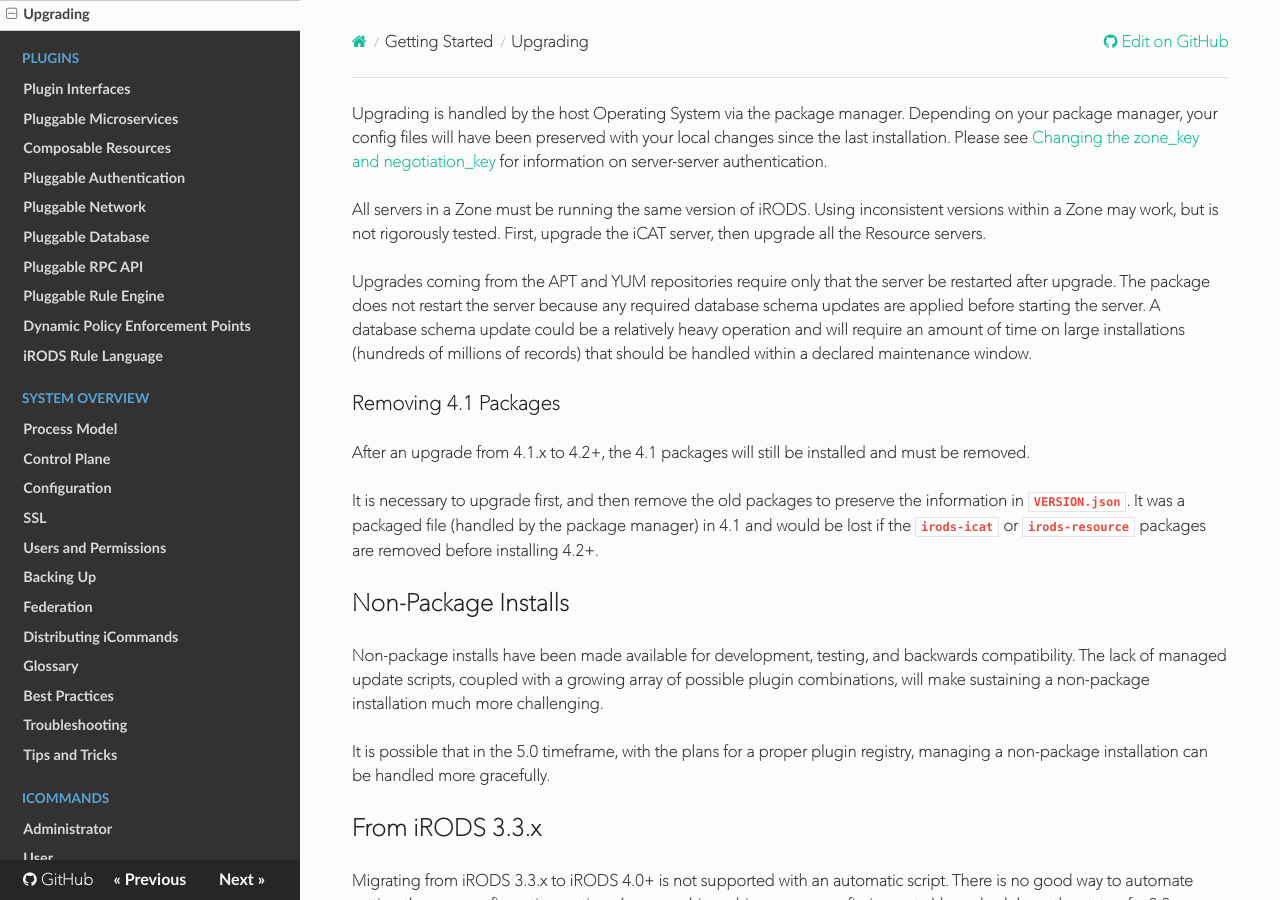
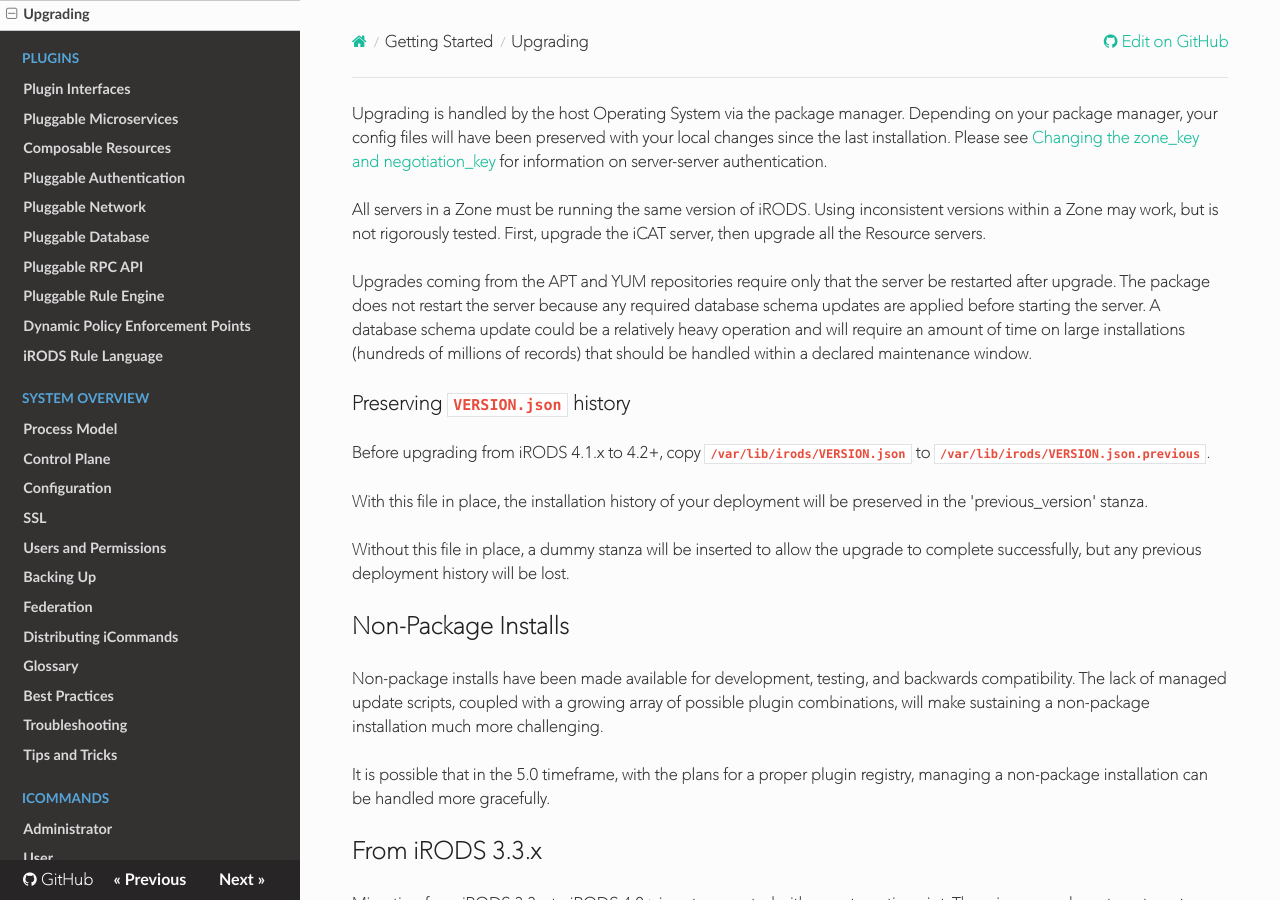
Before and after one commit to irods/irods_docs, an MkDocs documentation site: the page built from docs/getting_started/upgrading.md, in a window 1280 px wide and 900 px high. Built offline with MkDocs 1.6.1, drawn with Linux system fonts in a browser that asks for light colours; nearby versions of some CDN libraries; old or Windows-style settings are respelled for this version of MkDocs.

Commit message:
[irods/irods##3384] upgrade notes

```diff
--- a/docs/getting_started/upgrading.md
+++ b/docs/getting_started/upgrading.md
@@ -4,11 +4,13 @@
 
 Upgrades coming from the APT and YUM repositories require only that the server be restarted after upgrade.  The package does not restart the server because any required database schema updates are applied before starting the server.  A database schema update could be a relatively heavy operation and will require an amount of time on large installations (hundreds of millions of records) that should be handled within a declared maintenance window.
 
-### Removing 4.1 Packages
+### Preserving `VERSION.json` history
 
-After an upgrade from 4.1.x to 4.2+, the 4.1 packages will still be installed and must be removed.
+Before upgrading from iRODS 4.1.x to 4.2+, copy `/var/lib/irods/VERSION.json` to `/var/lib/irods/VERSION.json.previous`.
 
-It is necessary to upgrade first, and then remove the old packages to preserve the information in `VERSION.json`.  It was a packaged file (handled by the package manager) in 4.1 and would be lost if the `irods-icat` or `irods-resource` packages are removed before installing 4.2+.
+With this file in place, the installation history of your deployment will be preserved in the 'previous_version' stanza.
+
+Without this file in place, a dummy stanza will be inserted to allow the upgrade to complete successfully, but any previous deployment history will be lost.
 
 ## Non-Package Installs
 
```
